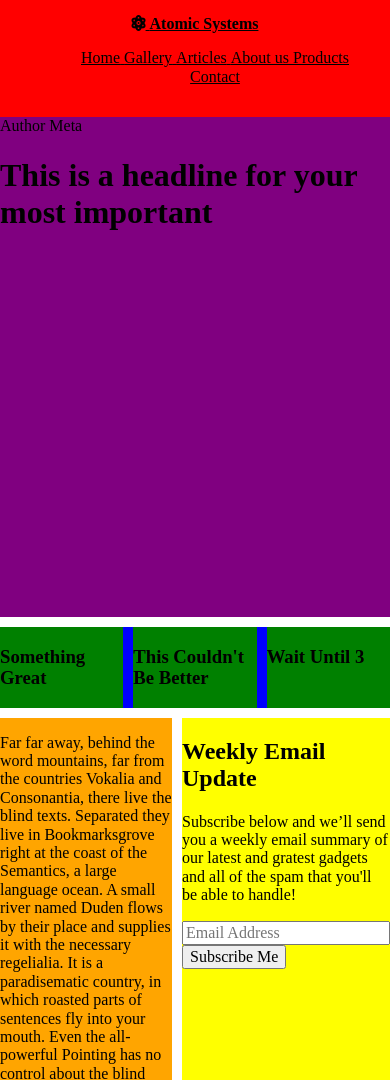
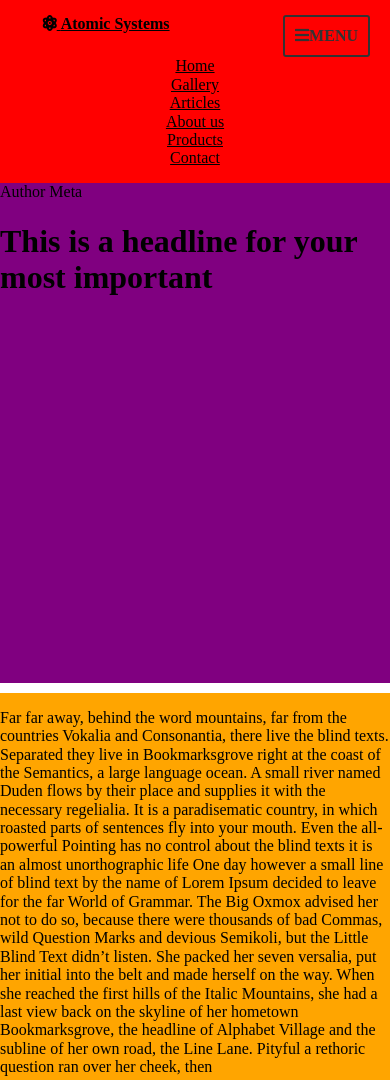
Before and after one commit to sachicorrea/responsiveSena, a plain HTML site: page index.html in a window 390 px wide. Shown: the top 1080 px of the page. Drawn offline with nearby package versions, Linux system fonts and the light colour scheme; a script that the page names is missing.

Commit message:
Responsive 690px

```diff
--- a/styles.css
+++ b/styles.css
@@ -30,8 +30,8 @@
     grid-template-columns: repeat(3,1fr);
     grid-gap:10px;
     grid-template-areas:
-    	"featuredMain featuredMain featuredSub"
-    	"contentMain contentMain contentSub"
+      "featuredMain featuredMain featuredSub"
+      "contentMain contentMain contentSub"
 }
 
 .featured {
@@ -110,7 +110,52 @@
   }
 }
 
+/* MOBILE MEDIA QUERY*/
+
 @media screen and (max-width: 690px){
 
+  .logo{
+    grid-column: 1/3;
+  }
+
+  .nav-items{
+    grid-column: 1/5;
+    text-align: center;
+  }
+
+  nav.nav-wrapper ul li {
+    display: block;
+  }
+
+  nav.nav-wrapper ul {
+      padding: 0;
+      margin: 0;
+  }
+
+  .burger-icon {
+      display: inline-block;
+      justify-self: end;
+      grid-column: 4/5;
+      border: 2px solid #333;
+      color: #333;
+      padding: 10px;
+      font-weight: bold;
+      border-radius: 3px;
+  }
+
+  .burger-icon:hover {
+    cursor:pointer
+  }
+
+  .wrapper{
+    grid-template-areas:
+      "featuredMain featuredMain featuredMain"
+      "contentMain contentMain contentMain"
+      "featuredSub featuredSub featuredSub"
+      "contentSub contentSub contentSub"
+
+
+    }
+  }
 
 }
```
